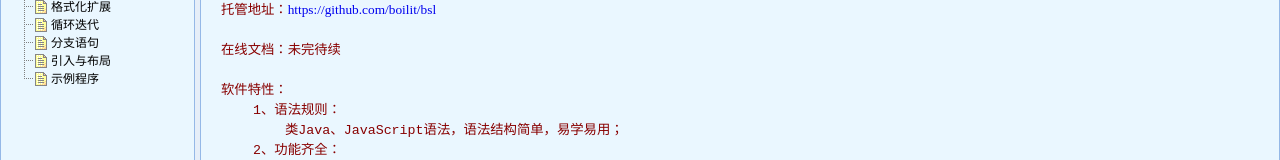
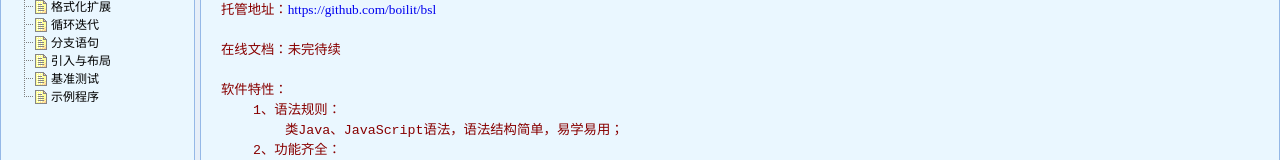
Before and after one commit to boilit/bsl, a plain HTML site: page index.html in a window 1280 px wide. Shown: the part 260-420 px from the top of the page. Drawn offline with Linux system fonts and the light colour scheme.

Commit message:
bsl ussage help doc

```diff
--- a/index.html
+++ b/index.html
@@ -127,6 +127,9 @@
                     }, {
                         "text": "引入与布局",
                         "attributes": { "url": "ussage/include.html"}
+                    }, {
+                        "text": "基准测试",
+                        "attributes": { "url": "ussage/benchmark.html"}
                     },{
                         "text": "示例程序",
                         "attributes": { "url": "ussage/example.html"}
```
